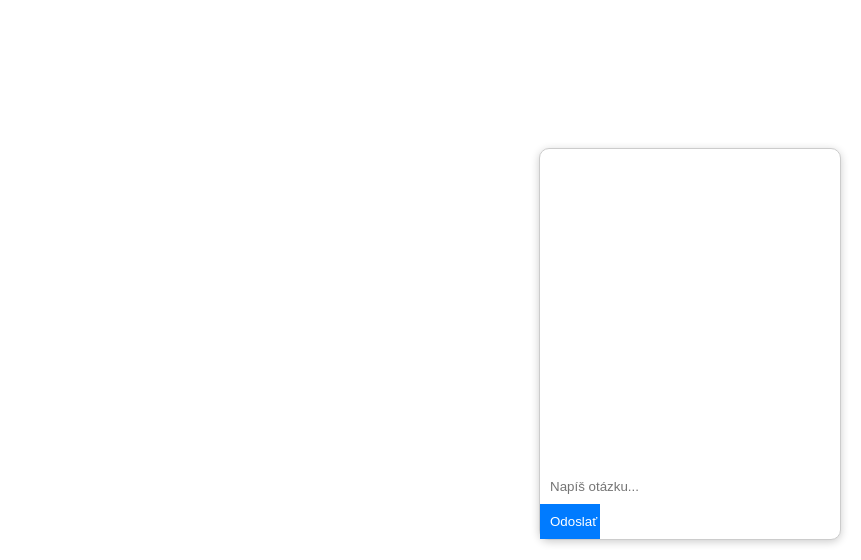
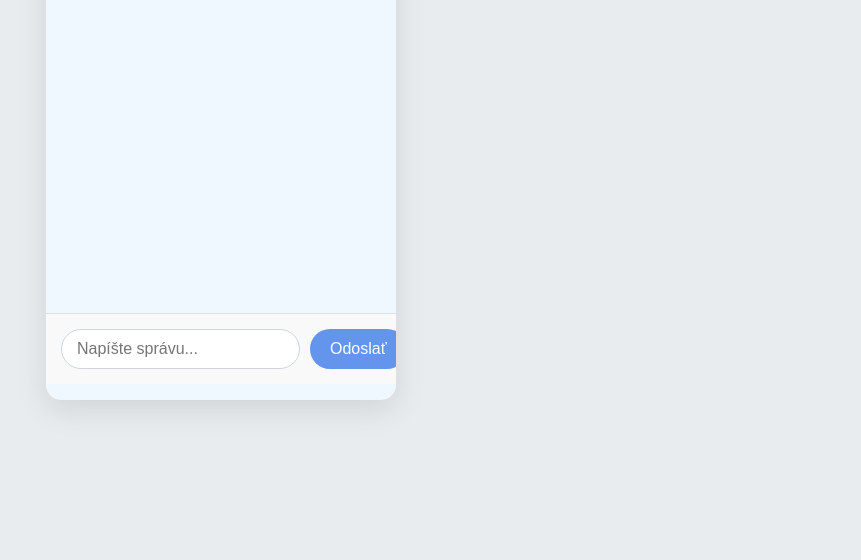
Before and after one commit to David4-max/moj-chatbot, a website: page public/index.html in a window 1280 px wide. Shown: the part 240-800 px from the top of the page, without its empty margins (419-1280 px from the left). Drawn offline with Linux system fonts and the light colour scheme; files that its build step writes are made by us from their sources.

Commit message:
Update index.html

```diff
--- a/public/index.html
+++ b/public/index.html
@@ -1,70 +1,28 @@
-<!DOCTYPE html>
+
 <html lang="sk">
 <head>
-  <meta charset="UTF-8">
-  <title>AI Chatbot</title>
-  <style>
-    #chat-widget {
-      position: fixed;
-      bottom: 20px;
-      right: 20px;
-      width: 300px;
-      background: white;
-      border: 1px solid #ccc;
-      border-radius: 10px;
-      font-family: Arial, sans-serif;
-      box-shadow: 0 2px 8px rgba(0,0,0,0.2);
-    }
-    #messages {
-      height: 300px;
-      overflow-y: auto;
-      padding: 10px;
-    }
-    #user-input {
-      width: 80%;
-      border: none;
-      padding: 10px;
-    }
-    button {
-      width: 20%;
-      border: none;
-      background: #007bff;
-      color: white;
-      padding: 10px;
-      cursor: pointer;
-    }
-    button:hover {
-      background: #0056b3;
-    }
-  </style>
+    <meta charset="UTF-8">
+    <meta name="viewport" content="width=device-width, initial-scale=1.0">
+    <title>Chat Bot</title>
+    <link rel="stylesheet" href="style.css">
 </head>
 <body>
-  <div id="chat-widget">
-    <div id="messages"></div>
-    <input id="user-input" placeholder="Napíš otázku...">
-    <button onclick="sendMessage()">Odoslať</button>
-  </div>
+    <div class="chat-container">
+        <!-- Pridanie nadpisu "BOT" -->
+        <h1 class="chat-title">BOT</h1>
 
-  <script>
-    async function sendMessage() {
-      let input = document.getElementById("user-input");
-      let message = input.value.trim();
-      if (!message) return;
+        <!-- Sekcia pre zobrazenie správ -->
+        <div class="chat-messages" id="chat-messages">
+            <!-- Správy budú pridané pomocou JavaScriptu -->
+        </div>
 
-      document.getElementById("messages").innerHTML += "<p><b>Ty:</b> " + message + "</p>";
+        <!-- Formulár na odosielanie správ -->
+        <form id="chat-form" class="chat-input">
+            <input type="text" id="user-input" placeholder="Napíšte správu..." required>
+            <button type="submit">Odoslať</button>
+        </form>
+    </div>
 
-      let response = await fetch("/chat", {
-        method: "POST",
-        headers: {"Content-Type": "application/json"},
-        body: JSON.stringify({ message })
-      });
-
-      let data = await response.json();
-
-      document.getElementById("messages").innerHTML += "<p><b>Bot:</b> " + data.reply + "</p>";
-      input.value = "";
-    }
-  </script>
+    <script src="app.js"></script>
 </body>
 </html>
-</html>
```
